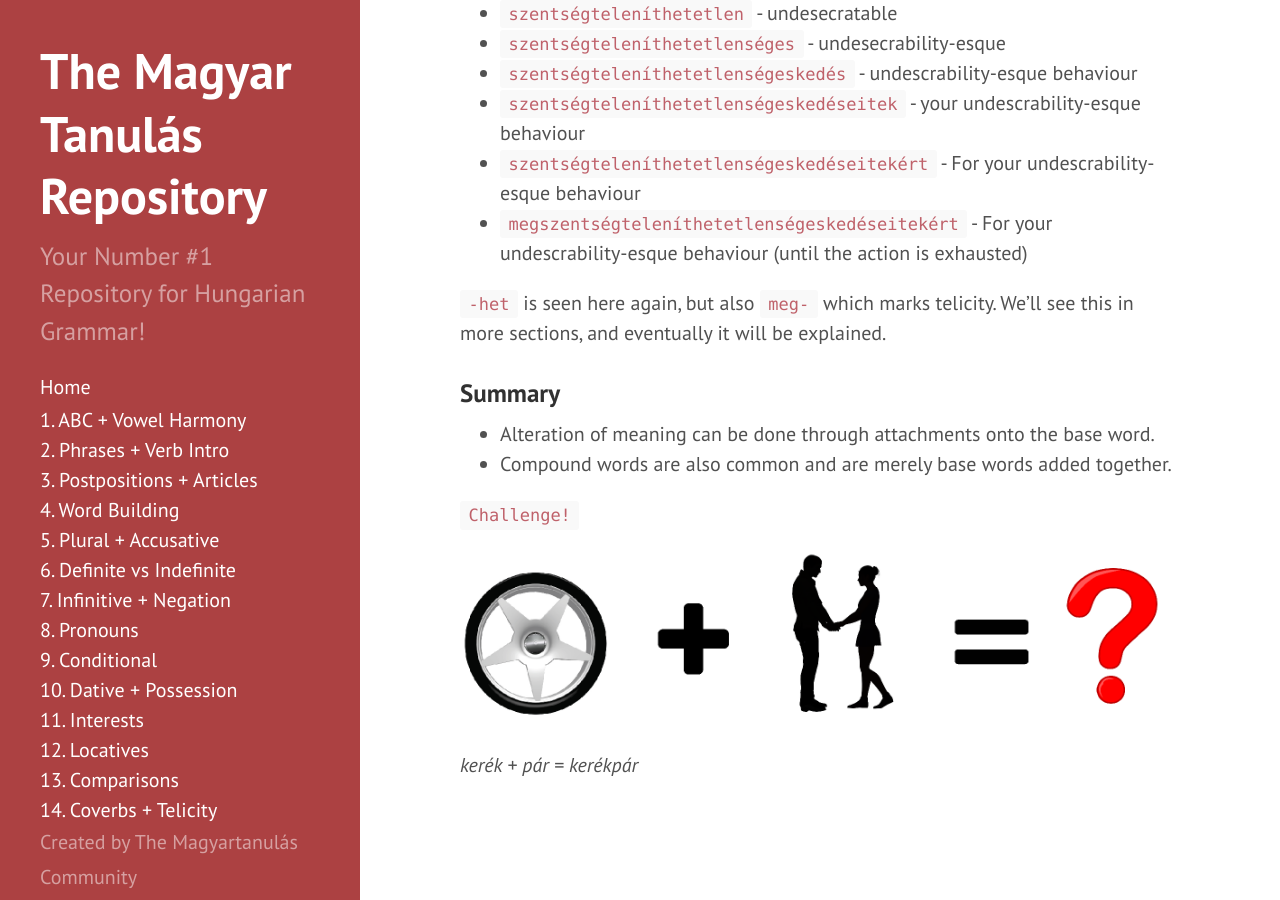
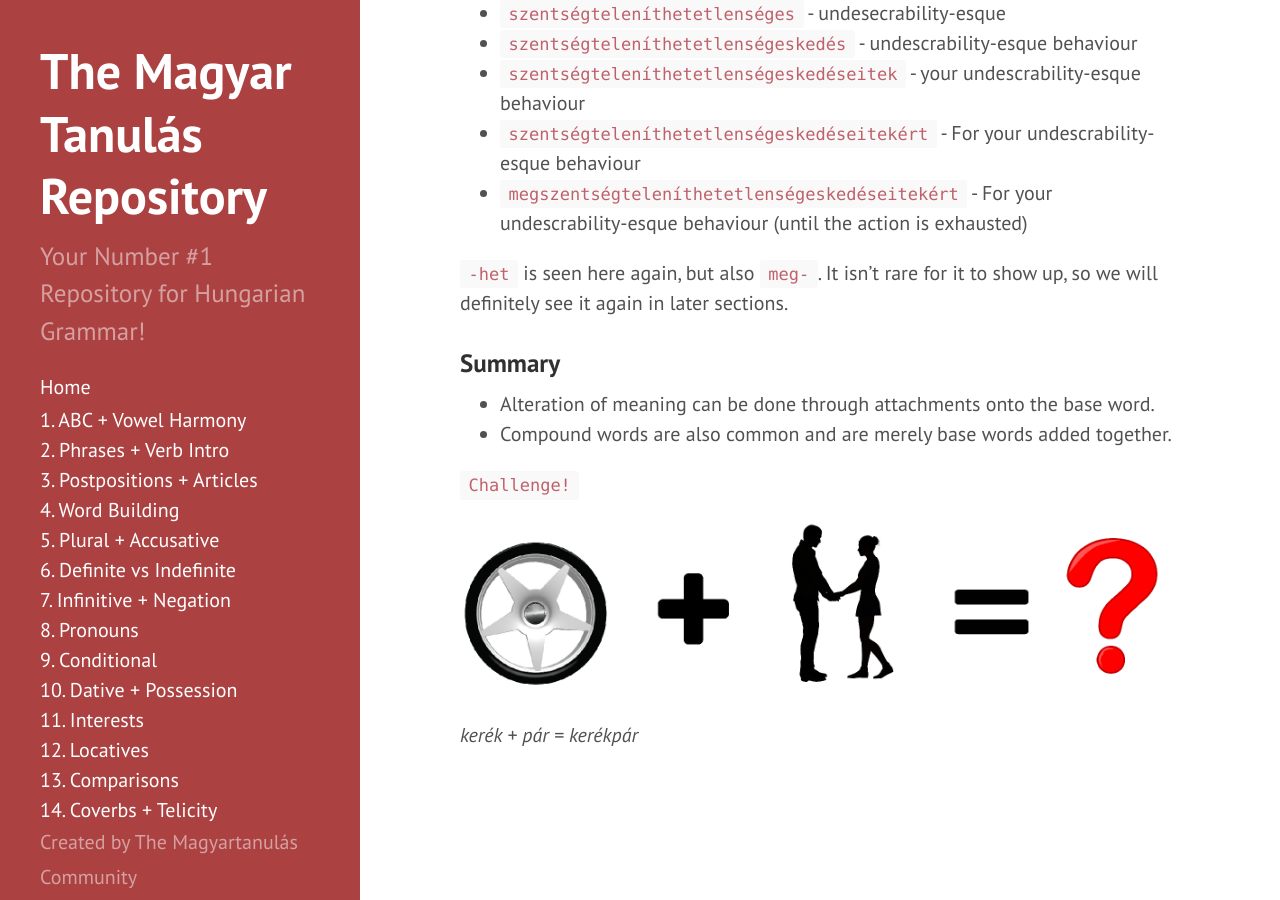
Before and after one commit to Magyartanulas/magyartanulas.github.io, a Jekyll site: the page built from word_building.md, in a window 1280 px wide and 900 px high, scrolled down 1718 px. Built offline with Jekyll 4.4.1, drawn with Linux system fonts in a browser that asks for light colours; Markdown is read by kramdown in place of the engine named in the settings; some of the changed text lies outside the part shown.

Commit message:
Update word_building.md

```diff
--- a/word_building.md
+++ b/word_building.md
@@ -51,7 +51,7 @@
 * `szentségteleníthetetlenségeskedéseitekért` - For your undescrability-esque behaviour
 * `megszentségteleníthetetlenségeskedéseitekért` - For your undescrability-esque behaviour (until the action is exhausted)
 
-`-het` is seen here again, but also `meg-` which marks telicity. We'll see this in more sections, and eventually it will be explained.
+`-het` is seen here again, but also `meg-`. It isn't rare for it to show up, so we will definitely see it again in later sections.
 
 ### Summary
 
```
Also changed, not shown: other parts of word_building.md (+1 -1 lines).
